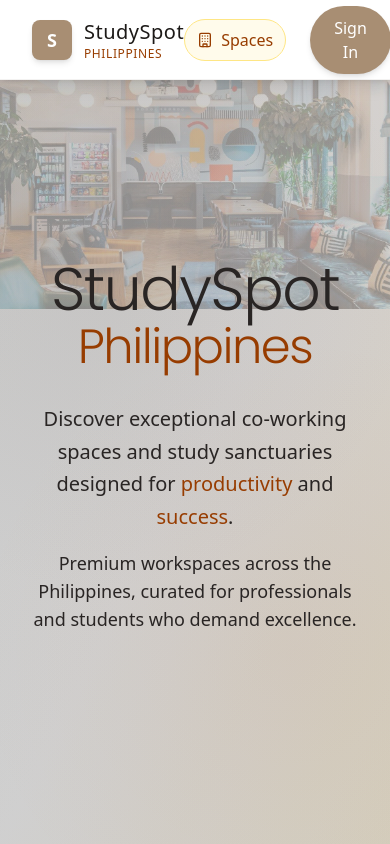
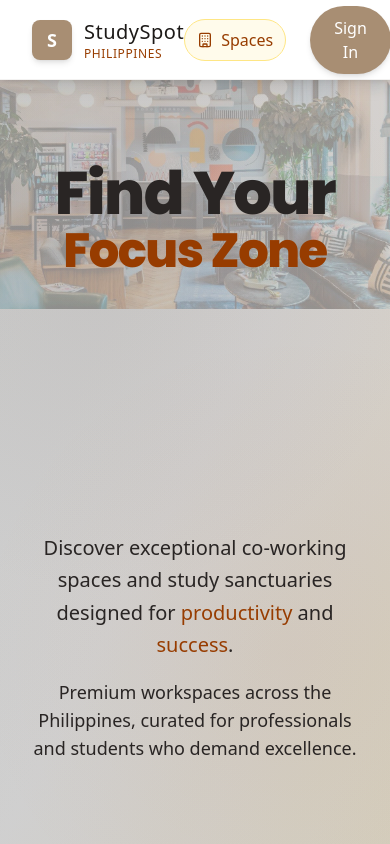
Before and after one commit to bmsj23/mp, a React (Vite) app: page / in a window 390 px wide. Shown: the top 844 px of the page. Built offline with nearby package versions, Linux system fonts and the light colour scheme; the HTML template or start-up script is replaced by a standard one.

Commit message:
feat: implement responsive hero layout with slide-in on load

```diff
--- a/src/pages/Homepage.jsx
+++ b/src/pages/Homepage.jsx
@@ -55,28 +55,32 @@ export default function Homepage() {
           <div className="absolute inset-0 w-full h-[calc(100vh-5rem)] bg-gradient-to-r from-stone-900/5 to-amber-900/5 pointer-events-none"></div>
           <div className="absolute inset-0 w-full h-[calc(100vh-5rem)] pointer-events-none hero-radial-bg"></div>
 
-        <div className="relative container mx-auto px-8 lg:px-16 xl:px-24 2xl:px-32 h-full flex flex-col items-center justify-center">
-          <div className="text-center max-w-4xl mx-auto flex flex-col justify-center h-full">
-            {/* Main Heading */}
-            <div className="mb-6">
-              <h1 className="text-6xl lg:text-7xl font-light text-stone-800 mb-2 tracking-tight">
-                StudySpot
-                <span className="block text-5xl lg:text-6xl font-light text-amber-800 mt-1">
-                  Philippines
+        <div className="relative container mx-auto px-8 lg:px-16 xl:px-24 2xl:px-32 h-full flex items-center gap-18">
+          <div className="w-full grid grid-cols-1 lg:grid-cols-2 gap-21 items-center h-full">
+            {/* Left: Main Heading */}
+            <div className={`flex flex-col justify-center items-center lg:items-start text-center lg:text-left lg:justify-self-start slide-from-left ${heroInView ? 'in-view' : ''}`}>
+              <h1 className="text-6xl lg:text-8xl font-extrabold text-stone-800 mb-2 tracking-tight">
+                Find Your
+                <span className="block text-5xl lg:text-8xl font-extrabold text-amber-800 mt-1">
+                  Focus Zone
                 </span>
               </h1>
             </div>
 
-            {/* Subtitle */}
-            <div className="mb-8">
-              <p className="text-xl lg:text-2xl text-stone-800 font-medium leading-relaxed max-w-3xl mx-auto">
+            {/* Right: Subtitle */}
+            <div className={`flex flex-col justify-center text-center lg:justify-self-end lg:items-end slide-from-right ${heroInView ? 'in-view' : ''}`}>
+              <div className="lg:max-w-xl w-full">
+                <div className="mb-4">
+                  <p className="text-xl lg:text-2xl text-stone-800 font-medium leading-relaxed w-full text-center lg:text-right">
                     Discover exceptional co-working spaces and study sanctuaries designed for
                     <span className="text-amber-800 font-medium"> productivity</span> and
                     <span className="text-amber-800 font-medium"> success</span>.
                   </p>
-              <p className="text-lg text-stone-800 mt-4 max-w-2xl mx-auto">
+                </div>
+                <p className="text-lg text-stone-800 mt-4 w-full text-center lg:text-right">
                   Premium workspaces across the Philippines, curated for professionals and students who demand excellence.
                 </p>
+              </div>
             </div>
           </div>
         </div>
```
Lines whose indentation alone changed are shown as unchanged.
